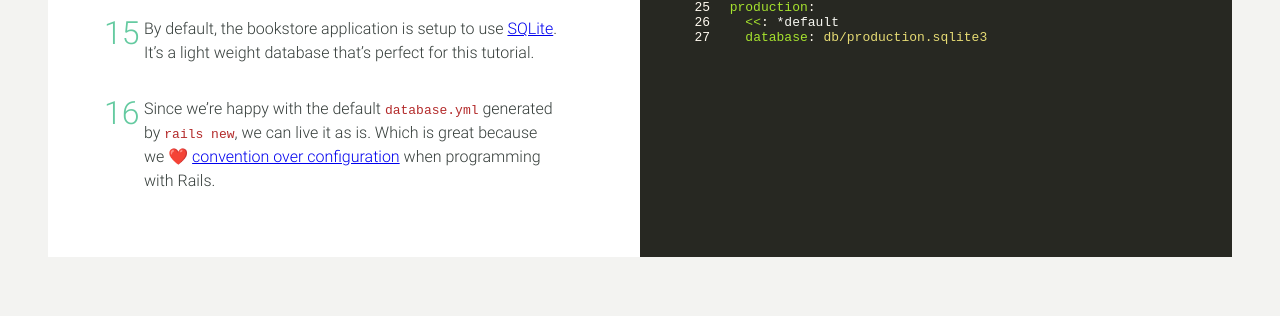
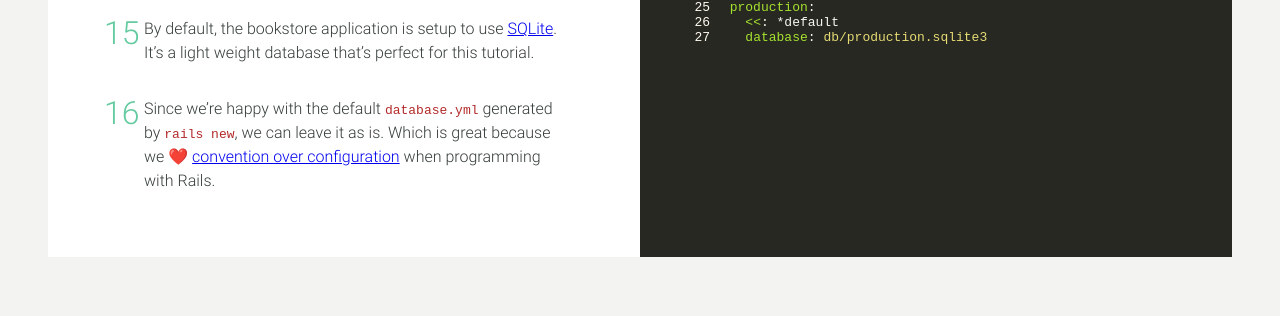
Before and after one commit to bmoreonrails/rails_tutorial, a Jekyll site: the page built from _chapters/chapter_01.md, in a window 1280 px wide and 900 px high, scrolled down 3595 px. Shown: the part 137-453 px from the top of the window. Built offline with Jekyll 4.4.1, drawn with Linux system fonts in a browser that asks for light colours.

Commit message:
Correct spelling error

```diff
--- a/_chapters/chapter_01.md
+++ b/_chapters/chapter_01.md
@@ -147,7 +147,7 @@ You don't need to worry about this much for the tutorial but if you're intereste
 
   1.  By default, the bookstore application is setup to use [SQLite](https://sqlite.org/). It's a light weight database that's perfect for this tutorial.
 
-  1.  Since we're happy with the default `database.yml` generated by `rails new`, we can live it as is. Which is great because we ❤️ [convention over configuration](https://en.wikipedia.org/wiki/Convention_over_configuration) when programming with Rails.
+  1.  Since we're happy with the default `database.yml` generated by `rails new`, we can leave it as is. Which is great because we ❤️ [convention over configuration](https://en.wikipedia.org/wiki/Convention_over_configuration) when programming with Rails.
 {% endlist %}
 
 {% highlight yaml linenos %}
```
